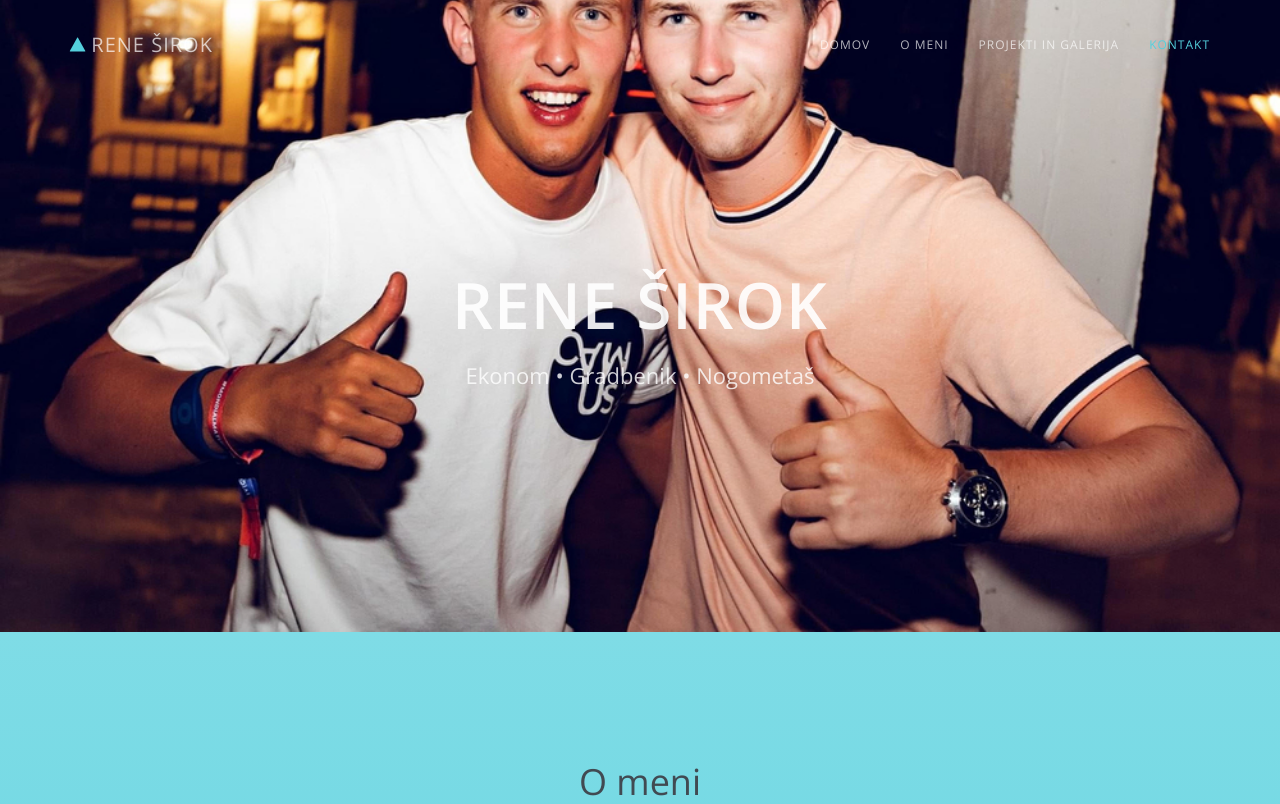
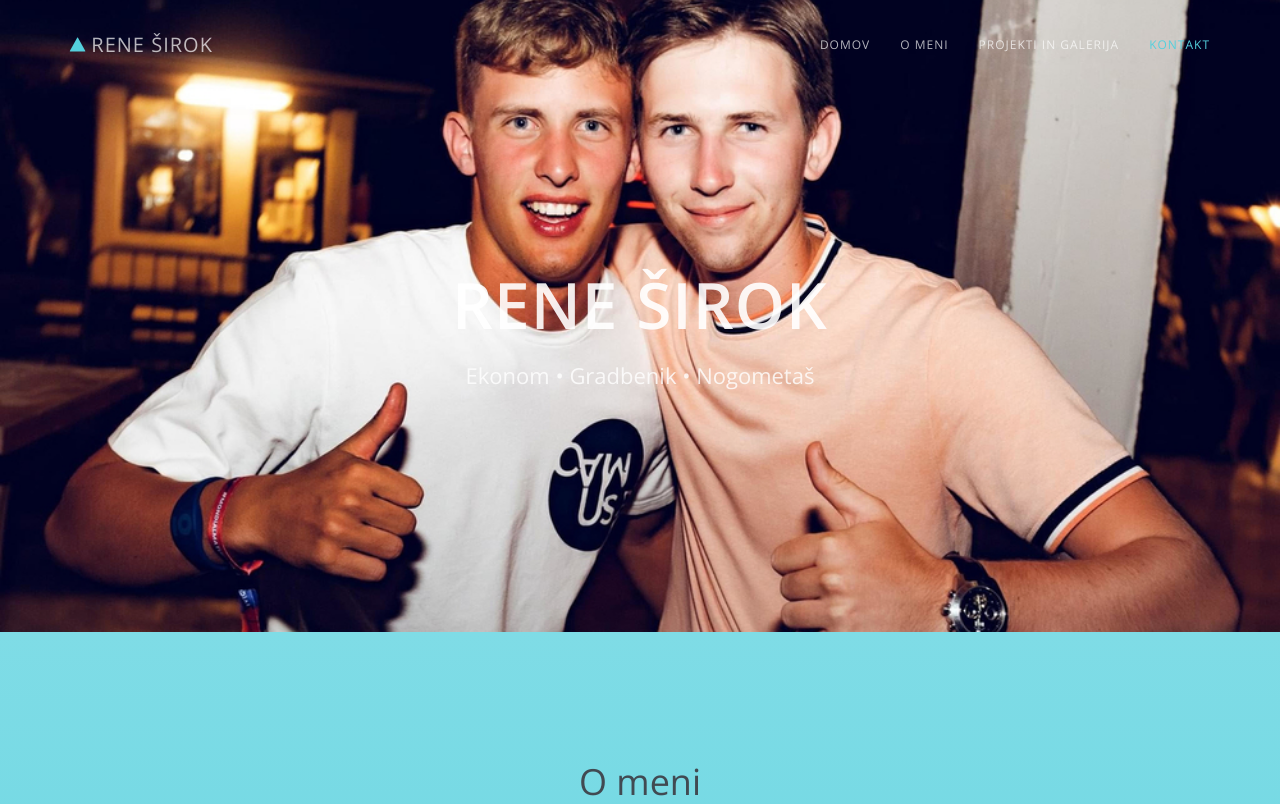
Before and after one commit to renesirok/Portfolio, a plain HTML site: page index.html in a window 1280 px wide. Shown: the top 804 px of the page. Drawn offline with nearby package versions, Linux system fonts and the light colour scheme.

Commit message:
Update style.css

```diff
--- a/css/style.css
+++ b/css/style.css
@@ -158,7 +158,7 @@ hr {
 	width: 100%;
 	padding: 0;
 	text-align: center;
-	background: url(https://renesirok.github.io/Portfolio/img/portfolio/jaz2.jpg) no-repeat center bottom;
+	background: url(https://renesirok.github.io/Portfolio/img/portfolio/jaz2.jpg) no-repeat center center;
 	background-color: #e5e5e5;
 	-webkit-background-size: cover;
 	-moz-background-size: cover;
```
